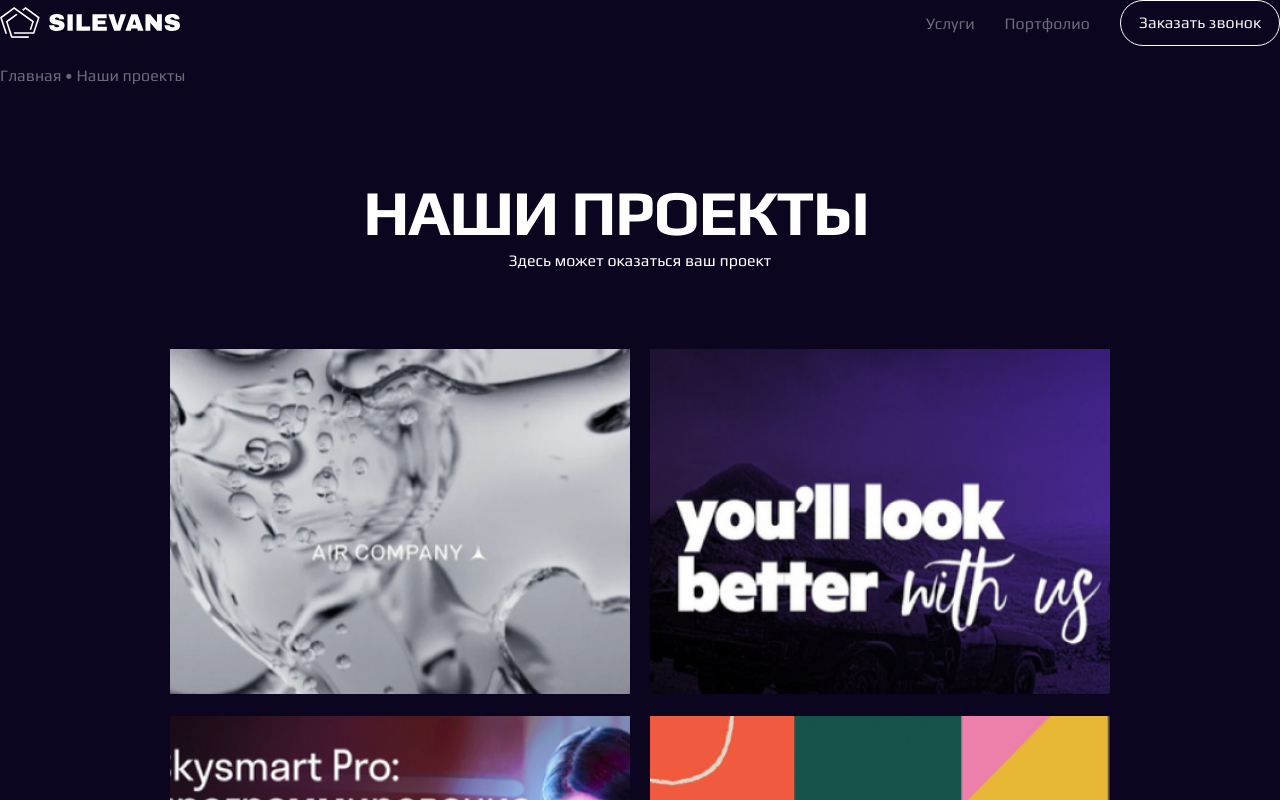
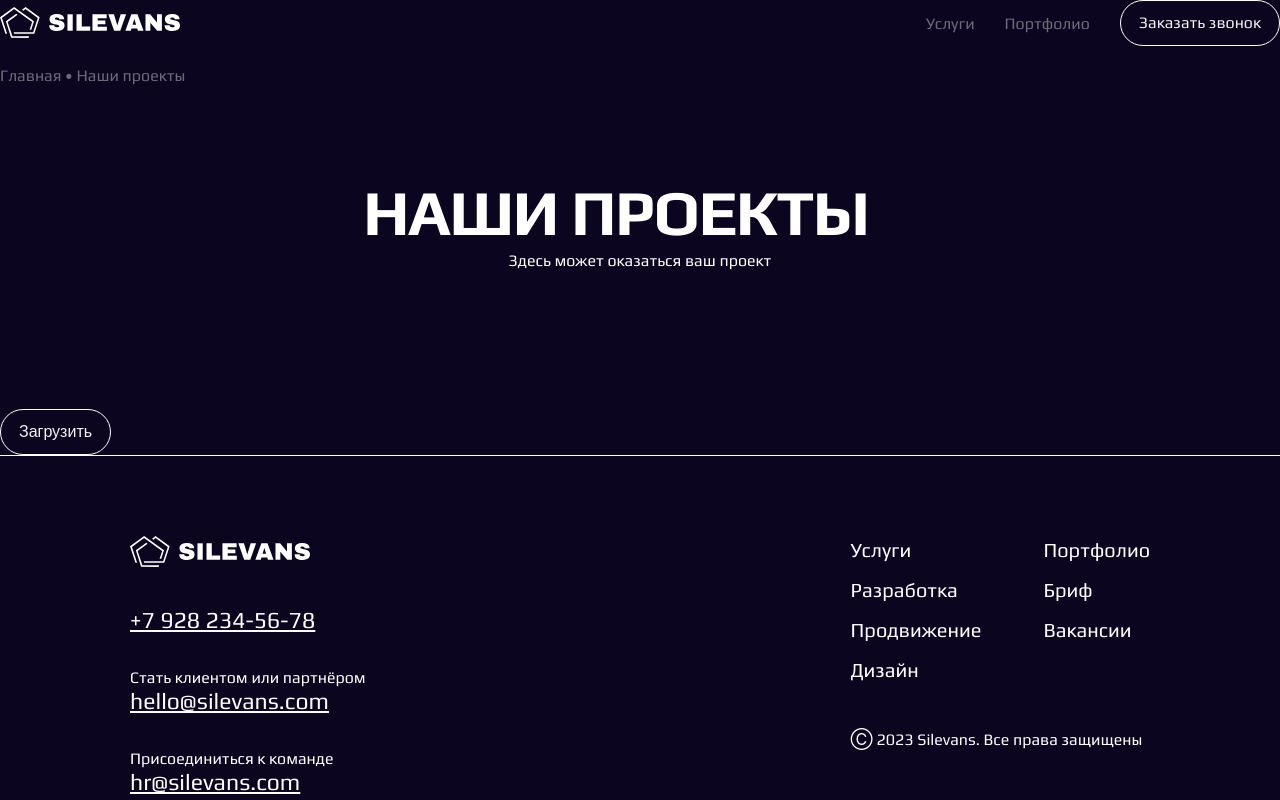
Before and after one commit to JulieBenchuk/web-studio, a Next.js app: page /portfolio in a window 1280 px wide. Shown: the top 800 px of the page. Built offline with nearby package versions, Linux system fonts and the light colour scheme.

Commit message:
feat:add reserved Portfolio component

```diff
--- /dev/null
+++ b/src/components/06_Projects/ourProjects/reservedOurProjects.tsx
@@ -0,0 +1,26 @@
+import React from 'react';
+import style from "@/styles/components/ourProjects.module.scss";
+import MainTitle from "@/components/common/Titles/MainTitle";
+import Wrapper from "@/components/common/wrapper";
+import LinkBtn from "@/components/common/buttons/LinkBtn";
+
+export async function getStaticProps() {
+    return {
+        props: {}, // will be passed to the page component as props
+    }
+}
+
+const ReservedOurProjects = () => {
+    return (
+        <Wrapper className={style.wrapper}>
+            <MainTitle title={'Наши Проекты'} className={style.title}/>
+            <p className={style.subTitle}>Здесь может оказаться ваш проект</p>
+            <div className={style.swiperBlock}>
+
+            </div>
+            <LinkBtn className={style.button}>Загрузить</LinkBtn>
+        </Wrapper>
+    );
+};
+
+export default ReservedOurProjects;
--- a/src/pages/portfolio.tsx
+++ b/src/pages/portfolio.tsx
@@ -3,7 +3,8 @@ import Head from "next/head";
 import {Footer} from "@/components/common/footer/Footer";
 import Header from "@/components/common/header/Header";
 import style from '@/styles/Home.module.scss'
-import OurProjects from "@/components/06_Projects/ourProjects/OurProjects";
+import ReservedOurProjects from "@/components/06_Projects/ourProjects/reservedOurProjects";
+
 
 const Portfolio: React.FC<{}> = ({}) => {
     return (
@@ -13,7 +14,7 @@ const Portfolio: React.FC<{}> = ({}) => {
             </Head>
             <main className={style.main}>
                 <Header isMainPage={false} currentPage={'Наши проекты'}/>
-                <OurProjects/>
+                <ReservedOurProjects/>
                 <Footer/>
             </main>
 
```
